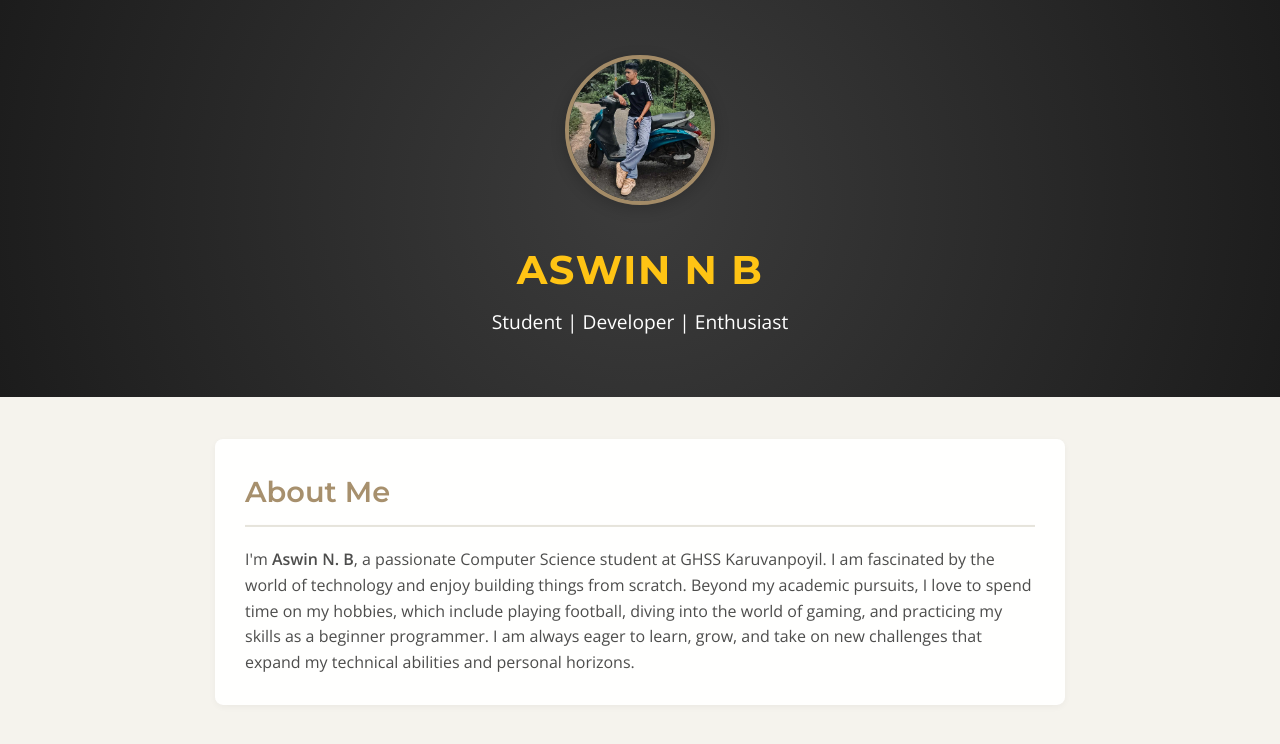
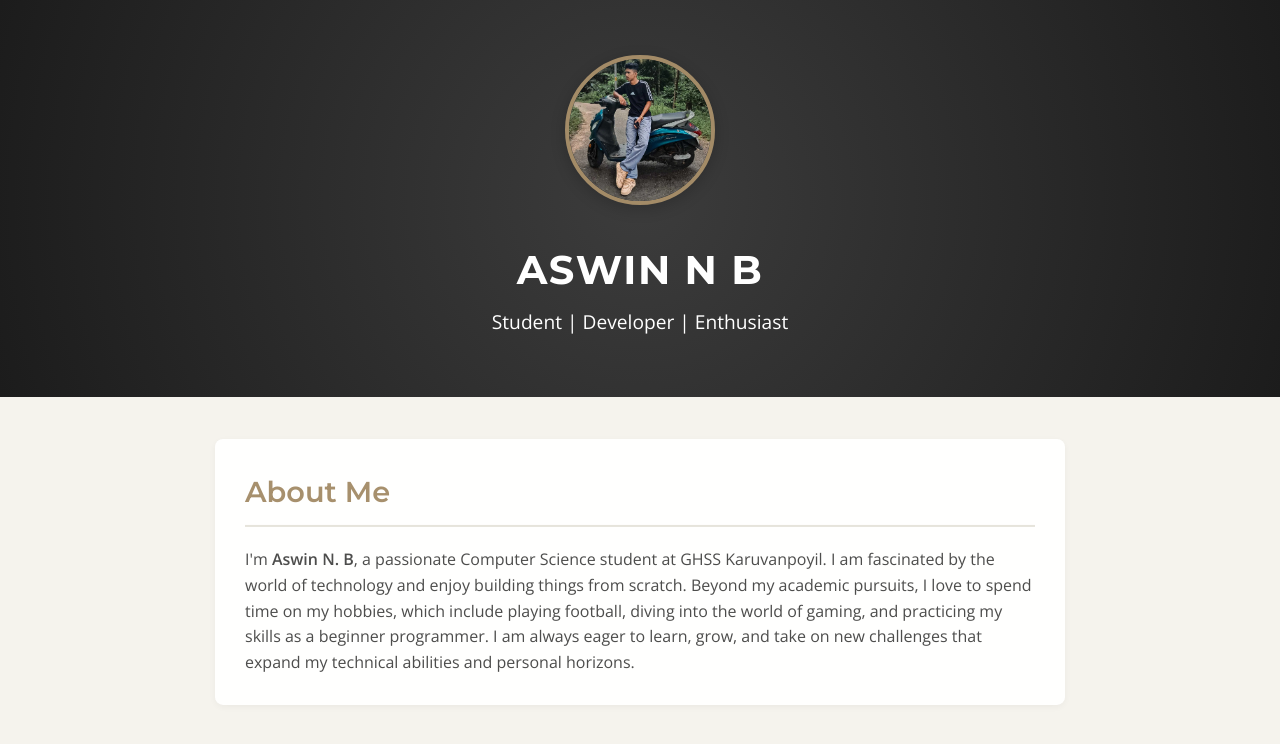
Before and after one commit to unknown-2255/aswin-n-b-, a plain HTML site: page index.html in a window 1280 px wide. Shown: the top 744 px of the page. Drawn offline with nearby package versions, Linux system fonts and the light colour scheme.

Commit message:
Update index.html

```diff
--- a/index.html
+++ b/index.html
@@ -58,7 +58,7 @@
       font-weight: 700;
       letter-spacing: 1.5px;
       margin-bottom: 5px;
-      color: #FFC414; /* For contrast on the dark background */
+      color: white; /* For contrast on the dark background */
     }
 
     header p {
```
